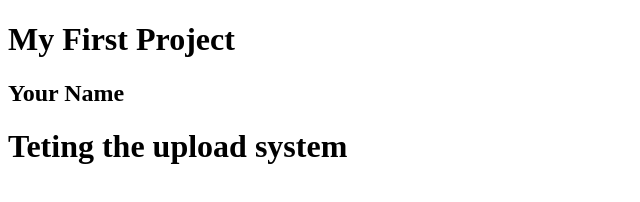
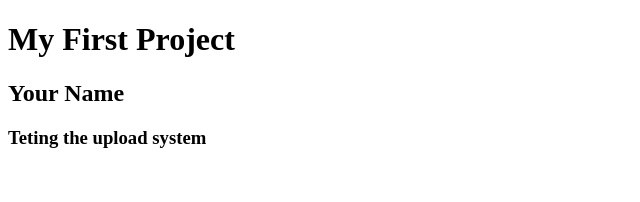
Before and after one commit to imfaisalg/MScINS, a plain HTML site: page index.html in a window 1280 px wide. Shown: the whole page, without its empty margins (0-640 px from the left). Drawn offline with Linux system fonts and the light colour scheme.

Commit message:
Tested the upload after enabling Azure

```diff
--- a/index.html
+++ b/index.html
@@ -7,6 +7,6 @@
 <body>
 <h1> My First Project</h1>
 <h2> Your Name </h2>
-<h1> Teting the upload system</h1>
+<h3> Teting the upload system</h3>
 </body>
 </html>
```
